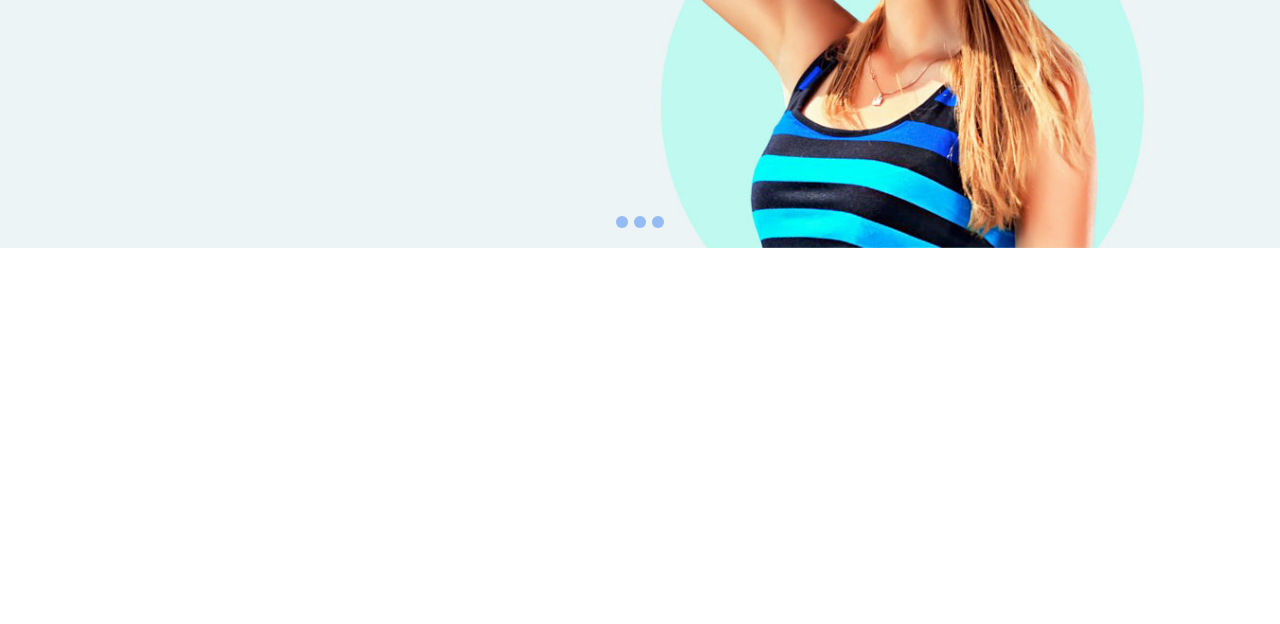
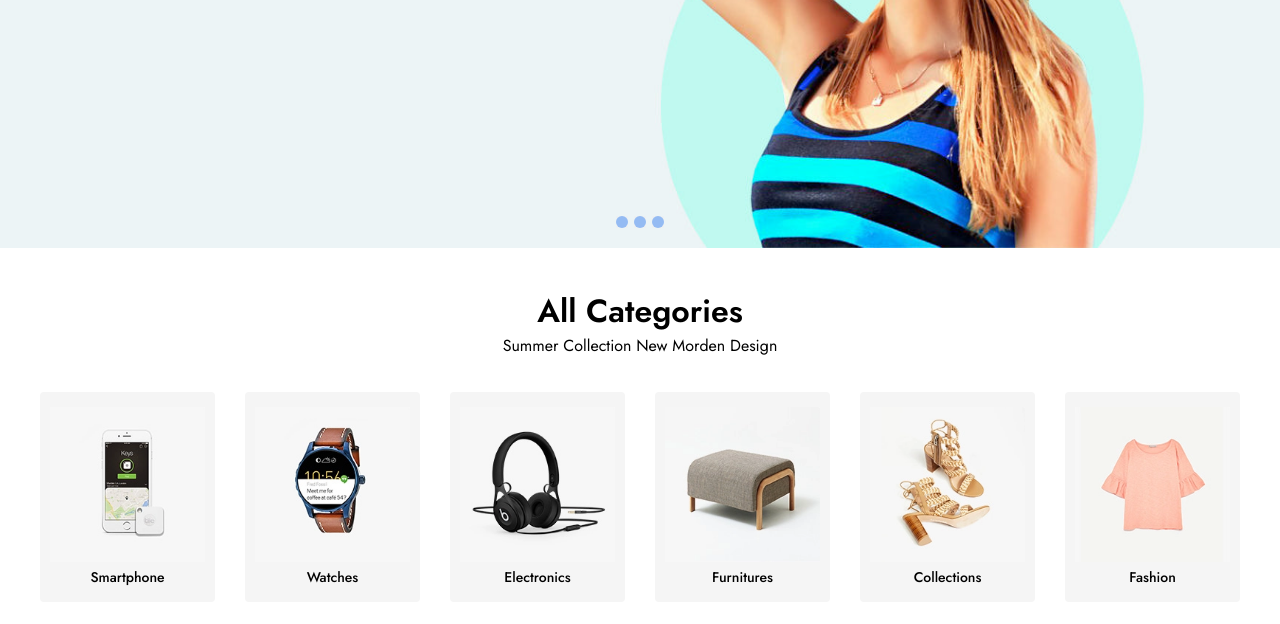
Before and after one commit to mhmmdbrcn/E-Ticaret, a plain HTML site: page index.html in a window 1280 px wide. Shown: the part 552-1176 px from the top of the page. Before the commit the page ends 800 px from the top, so only its background shows below. Drawn offline with nearby package versions, Linux system fonts and the light colour scheme.

Commit message:
categories html css

```diff
--- a/css/base.css
+++ b/css/base.css
@@ -7,6 +7,10 @@
   padding: 0;
   box-sizing: border-box;
   font-family: "Jost", sans-serif;
+}
+
+body {
+  overflow-x: hidden;
 }
 
 ul,
--- /dev/null
+++ b/css/components/category-item.css
@@ -0,0 +1,26 @@
+.categories .category-item {
+  background-color: #f5f5f5;
+  border-radius: 4px;
+  flex: 1;
+  width: 100%;
+  display: flex;
+  justify-content: center;
+}
+
+.categories .category-item a {
+  display: inline-block;
+  padding: 10px;
+  text-align: center;
+  margin: 5px 0;
+  font-size: 14px;
+  font-weight: 500;
+}
+
+.categories .category-item .category-image {
+  width: 100%;
+  transition: transform ease 0.2s;
+}
+
+.categories .category-item .category-image:hover {
+  transform: scale(1.1);
+}
--- a/css/main.css
+++ b/css/main.css
@@ -6,5 +6,8 @@
 
 /*! components  */
 @import url(components/modal-search.css);
+@import url(components/slider.css);
+@import url(components/category-item.css);
 
-@import url(components/slider.css);
+/*! pages  */
+@import url(pages/home.css);
--- /dev/null
+++ b/css/pages/home.css
@@ -0,0 +1,22 @@
+.section-title {
+  text-align: center;
+  margin-bottom: 35px;
+}
+
+.section-title h2 {
+  font-size: 32px;
+  font-weight: 600;
+}
+
+/*! categories start  */
+.categories {
+  margin: 40px 0;
+}
+
+.categories .category-list {
+  display: flex;
+  gap: 30px;
+  margin-top: 30px;
+  flex-wrap: wrap;
+}
+/*! categories end  */
--- a/index.html
+++ b/index.html
@@ -15,10 +15,12 @@
   <!-- ! header start -->
   <header>
     <div class="global-notification">
-      <p>
-        TÜM ÜRÜNLERDE %50'YE VARAN İNDİRİMLER
-        <a href="shop.html">ALIŞVERİŞE BAŞLA</a>
-      </p>
+      <div class="container">
+        <p>
+          TÜM ÜRÜNLERDE %50'YE VARAN İNDİRİMLER
+          <a href="shop.html">ALIŞVERİŞE BAŞLA</a>
+        </p>
+      </div>
     </div>
     <div class="header-row">
       <div class="container">
@@ -280,6 +282,55 @@
     </div>
   </section>
   <!--! slider end   -->
+
+  <!--! categories start  -->
+  <section class="categories">
+    <div class="container">
+      <div class="section-title">
+        <h2>All Categories</h2>
+        <p>Summer Collection New Morden Design</p>
+      </div>
+      <ul class="category-list">
+        <li class="category-item">
+          <a href="#">
+            <img src="img/categories/categories1.png" alt="" class="category-image">
+            <span class="category-title">Smartphone</span>
+          </a>
+        </li>
+        <li class="category-item">
+          <a href="#">
+            <img src="img/categories/categories2.png" alt="" class="category-image">
+            <span class="category-title"> Watches </span>
+          </a>
+        </li>
+        <li class="category-item">
+          <a href="#">
+            <img src="img/categories/categories3.png" alt="" class="category-image">
+            <span class="category-title"> Electronics </span>
+          </a>
+        </li>
+        <li class="category-item">
+          <a href="#">
+            <img src="img/categories/categories4.png" alt="" class="category-image">
+            <span class="category-title"> Furnitures </span>
+          </a>
+        </li>
+        <li class="category-item">
+          <a href="#">
+            <img src="img/categories/categories5.png" alt="" class="category-image">
+            <span class="category-title"> Collections </span>
+          </a>
+        </li>
+        <li class="category-item">
+          <a href="#">
+            <img src="img/categories/categories6.png" alt="" class="category-image">
+            <span class="category-title"> Fashion </span>
+          </a>
+        </li>
+      </ul>
+    </div>
+  </section>
+  <!--! categories end  -->
 </body>
 
 </html>
```
